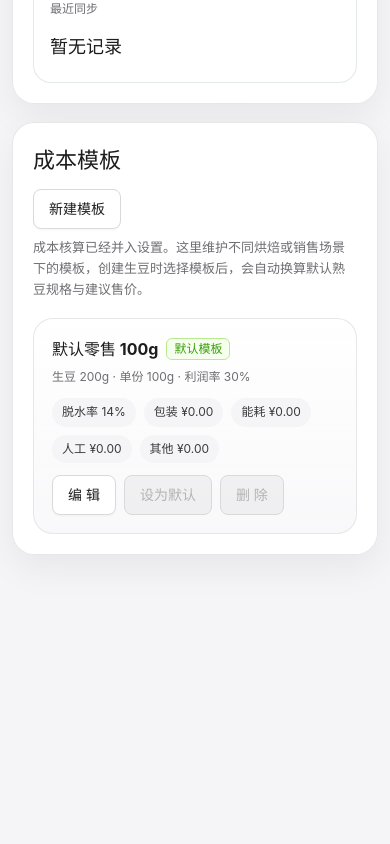
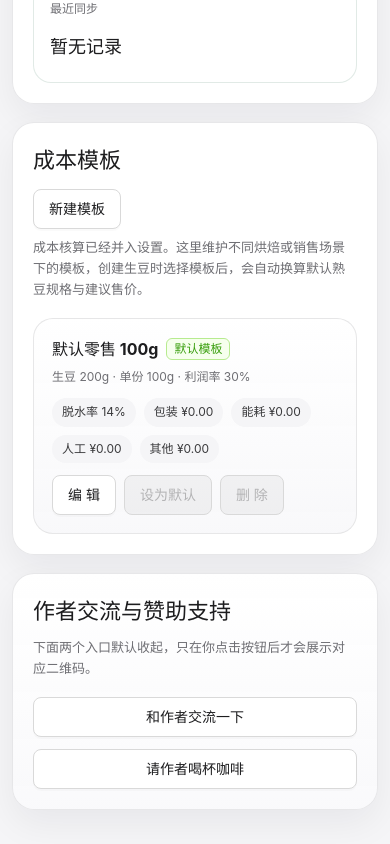
Before and after one commit to loverHaoCheng/MyCoffeeRoastingBackstage_v1, a React (Vite) app: page /settings in a window 390 px wide. Shown: the part 968-1812 px from the top of the page. Before the commit the page ends 1611 px from the top, so only its background shows below. Built offline with nearby package versions, Linux system fonts and the light colour scheme.

Commit message:
add：新增作者码与赞助码

```diff
--- a/src/modules/settings/pages/SettingsPage.module.css
+++ b/src/modules/settings/pages/SettingsPage.module.css
@@ -203,6 +203,53 @@
   gap: 8px;
 }
 
+.qrSection {
+  display: grid;
+  gap: 18px;
+  padding: 24px;
+  border: 1px solid rgb(229 229 231 / 90%);
+  border-radius: 24px;
+  background:
+    linear-gradient(180deg, rgb(255 255 255 / 96%) 0%, rgb(249 249 251 / 94%) 100%);
+  box-shadow: 0 14px 36px rgb(15 23 42 / 6%);
+}
+
+.qrActions {
+  display: flex;
+  flex-wrap: wrap;
+  gap: 12px;
+}
+
+.qrButton {
+  min-width: 160px;
+}
+
+.qrPanel {
+  display: grid;
+  justify-items: center;
+  padding: 6px 0 0;
+}
+
+.qrCard {
+  display: grid;
+  gap: 0;
+  width: min(100%, 420px);
+  padding: 18px;
+  border: 1px solid rgb(229 229 231 / 92%);
+  border-radius: 20px;
+  background: rgb(255 255 255 / 96%);
+  box-shadow: 0 10px 24px rgb(15 23 42 / 5%);
+}
+
+.qrImage {
+  display: block;
+  width: 100%;
+  aspect-ratio: 1 / 1;
+  object-fit: contain;
+  border-radius: 16px;
+  background: #fff;
+}
+
 .templateDrawer:global(.ant-drawer) :global(.ant-drawer-header) {
   padding: 20px 22px 0;
   border-bottom: 0;
@@ -288,4 +335,18 @@
     padding: 18px;
     border-radius: 22px;
   }
+
+  .qrSection {
+    padding: 20px;
+    border-radius: 22px;
+  }
+
+  .qrButton {
+    min-width: 0;
+    flex: 1 1 100%;
+  }
+
+  .qrCard {
+    padding: 16px;
+  }
 }
--- a/src/modules/settings/pages/SettingsPage.tsx
+++ b/src/modules/settings/pages/SettingsPage.tsx
@@ -167,6 +167,7 @@ export function SettingsPage() {
   const [isCreatingTemplate, setIsCreatingTemplate] = useState(false);
   const [editingTemplateId, setEditingTemplateId] = useState<null | string>(null);
   const [isTemplateDrawerOpen, setIsTemplateDrawerOpen] = useState(false);
+  const [visibleCode, setVisibleCode] = useState<null | 'author' | 'sponsor'>(null);
   const [templateDraft, setTemplateDraft] = useState<CostTemplateFormValues>(createEmptyCostTemplateFormValues());
   const [templateErrors, setTemplateErrors] = useState<Partial<Record<keyof CostTemplateFormValues, string>>>({});
   const hasBootstrapConnection =
@@ -305,6 +306,10 @@ export function SettingsPage() {
     setIsTemplateDrawerOpen(false);
     setIsCreatingTemplate(false);
     setTemplateErrors({});
+  };
+
+  const handleToggleCode = (code: 'author' | 'sponsor') => {
+    setVisibleCode((current) => (current === code ? null : code));
   };
 
   const handleDeleteTemplate = (template: CostTemplate) => {
@@ -560,6 +565,44 @@ export function SettingsPage() {
             })}
           </div>
         </section>
+
+        <section className={styles.qrSection}>
+          <header className={styles.sectionHeader}>
+            <h2>作者交流与赞助支持</h2>
+            <p className={styles.sectionStatusCopy}>
+              下面两个入口默认收起，只在你点击按钮后才会展示对应二维码。
+            </p>
+          </header>
+
+          <div className={styles.qrActions}>
+            <Button
+              className={styles.qrButton}
+              onClick={() => handleToggleCode('author')}
+              type={visibleCode === 'author' ? 'primary' : 'default'}
+            >
+              和作者交流一下
+            </Button>
+            <Button
+              className={styles.qrButton}
+              onClick={() => handleToggleCode('sponsor')}
+              type={visibleCode === 'sponsor' ? 'primary' : 'default'}
+            >
+              请作者喝杯咖啡
+            </Button>
+          </div>
+
+          {visibleCode ? (
+            <div className={styles.qrPanel}>
+              <div className={styles.qrCard}>
+                <img
+                  alt={visibleCode === 'author' ? '作者码' : '赞助码'}
+                  className={styles.qrImage}
+                  src={visibleCode === 'author' ? '/settings-codes/author-code.png' : '/settings-codes/sponsor-code.png'}
+                />
+              </div>
+            </div>
+          ) : null}
+        </section>
       </form>
 
       <Drawer
```
Also changed, not shown: public/settings-codes/author-code.png (added), public/settings-codes/sponsor-code.png (added).
